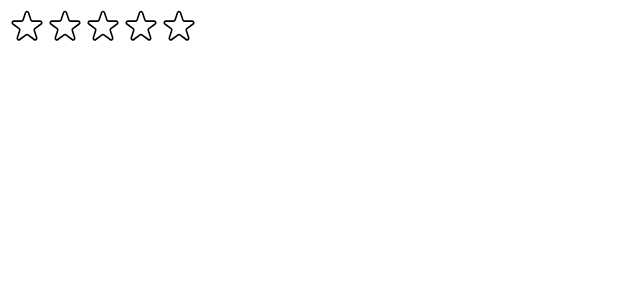
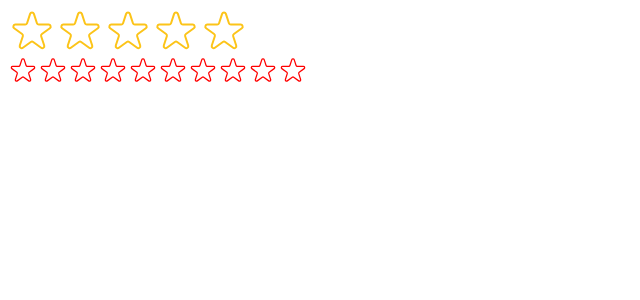
Before and after one commit to ashita07/Use-Popcorns, a React (Create React App) app: page / in a window 1280 px wide. Shown: the top 300 px of the page, without its empty margins (0-640 px from the left). Built offline with nearby package versions, Linux system fonts and the light colour scheme.

Commit message:
making a component api specific

```diff
--- a/src/StarRating.js
+++ b/src/StarRating.js
@@ -10,14 +10,20 @@ const starContainerStyle = {
   display: "flex",
 };
 
+export default function StarRating({
+  maxRating = 3,
+  color = "#fcc419",
+  size = 48,
+}) {
+  const [rating, setRating] = useState(0);
+  const [tempRating, setTempRating] = useState(0);
+
   const textStyle = {
     lineHeight: "1",
     margin: "0",
+    color,
+    fontSize: `${size / 1.7}px`,
   };
-
-export default function StarRating({ maxRating = 3 }) {
-  const [rating, setRating] = useState(0);
-  const [tempRating, setTempRating] = useState(0);
 
   return (
     <div style={containerStyle}>
@@ -29,6 +35,8 @@ export default function StarRating({ maxRating = 3 }) {
             full={tempRating ? tempRating >= i + 1 : rating >= i + 1}
             onEnter={() => setTempRating(i + 1)}
             onLeave={() => setTempRating(0)}
+            color={color}
+            size={size}
           />
         ))}
       </div>
@@ -37,14 +45,15 @@ export default function StarRating({ maxRating = 3 }) {
   );
 }
 
+function Star({ onClick, full, onEnter, onLeave, color, size }) {
   const starStyle = {
-  width: "38px",
-  height: "38px",
+    width: `${size}px`,
+    height: `${size}px`,
     display: "block",
     cursor: "pointer",
+    fontSize: `${size}px`,
   };
 
-function Star({ onClick, full, onEnter, onLeave }) {
   return (
     <span
       role="button"
@@ -57,8 +66,8 @@ function Star({ onClick, full, onEnter, onLeave }) {
         <svg
           xmlns="http://www.w3.org/2000/svg"
           viewBox="0 0 20 20"
-          fill="#000"
-          stroke="#000"
+          fill={color}
+          stroke={color}
         >
           <path d="M9.049 2.927c.3-.921 1.603-.921 1.902 0l1.07 3.292a1 1 0 00.95.69h3.462c.969 0 1.371 1.24.588 1.81l-2.8 2.034a1 1 0 00-.364 1.118l1.07 3.292c.3.921-.755 1.688-1.54 1.118l-2.8-2.034a1 1 0 00-1.175 0l-2.8 2.034c-.784.57-1.838-.197-1.539-1.118l1.07-3.292a1 1 0 00-.364-1.118L2.98 8.72c-.783-.57-.38-1.81.588-1.81h3.461a1 1 0 00.951-.69l1.07-3.292z" />
         </svg>
@@ -67,7 +76,7 @@ function Star({ onClick, full, onEnter, onLeave }) {
           xmlns="http://www.w3.org/2000/svg"
           fill="none"
           viewBox="0 0 24 24"
-          stroke="#000"
+          stroke={color}
         >
           <path
             strokeLinecap="round"
--- a/src/index.js
+++ b/src/index.js
@@ -9,5 +9,6 @@ root.render(
   <React.StrictMode>
     {/* <App /> */}
     <StarRating maxRating={5} />
+    <StarRating maxRating={10} color="red" size={30} />
   </React.StrictMode>
 );
```
Lines whose indentation alone changed are shown as unchanged.
